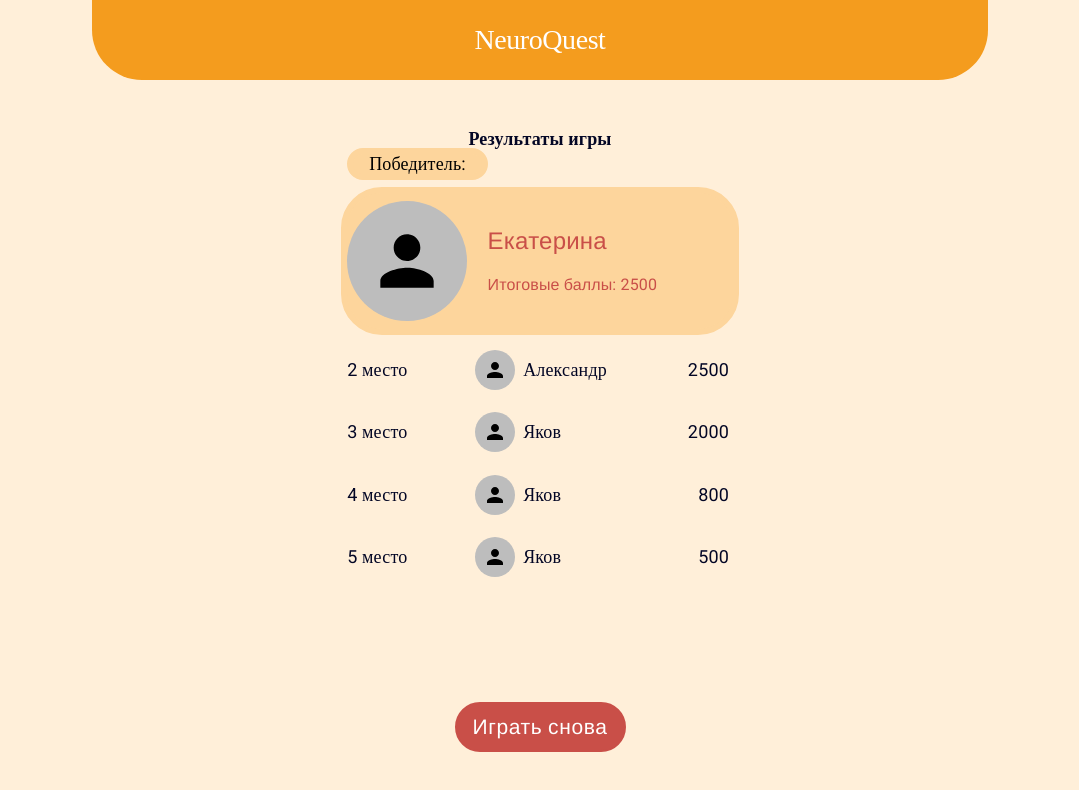
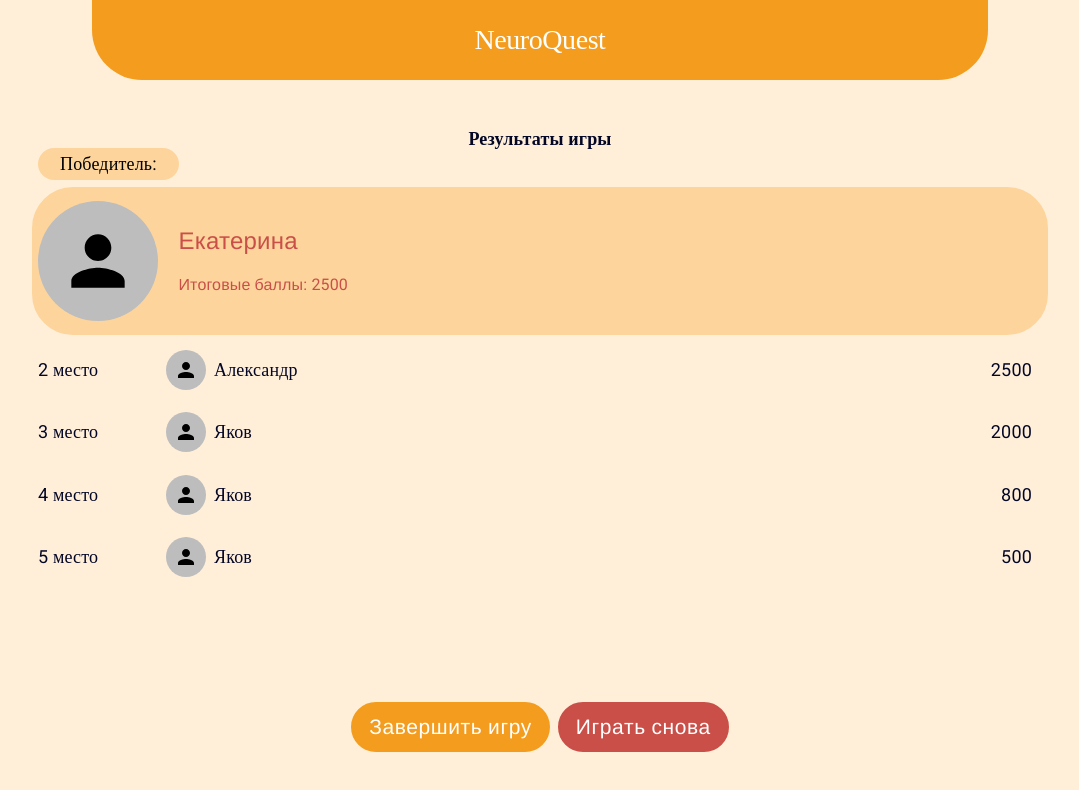
Before and after one commit to oop-expert/tensorPractice2024, a React (Vite) app in the folder frontend/: page /results/1 in a window 1280 px wide. Shown: the top 790 px of the page, without its empty margins (100-1179 px from the left). Built offline with nearby package versions, Linux system fonts and the light colour scheme; a web font is replaced by a local one.

Commit message:
Fixes ui-elements

```diff
--- a/frontend/src/views/ResultsPage.tsx
+++ b/frontend/src/views/ResultsPage.tsx
@@ -11,8 +11,8 @@ export default function ResultsPage({name}: {name: string},{color}: {color: stri
 
     return(
         <Container maxWidth='lg' sx={{padding: '1.3vh', borderRadius: 5, display: 'flex', flexDirection: 'column', flexWrap: 'wrap'}}>
-          <Container maxWidth='md' sx={{display: 'flex', padding: '0vw', flexDirection: 'row',justifyContent:'center', alignItems: 'center', gap:'2px'}}>
-            <Box sx={{display: 'flex', fontSize:'2vh',flexDirection: 'column',  alignItems: 'center'}}>
+          <Container maxWidth='lg' sx={{display: 'flex', padding: '0vw', flexDirection: 'row',justifyContent:'center', alignItems: 'center', gap:'2px'}}>
+            <Box sx={{display: 'flex', width:'100%', fontSize:'2vh',flexDirection: 'column',  alignItems: 'center'}}>
                 <Typography sx={{fontSize:'48', fontWeight:'700', borderRadius:'142px', padding:'15'}}>Результаты игры</Typography>
                 <Box width={'100%'} display={isMobile ? 'none' : 'flex'} >
                     <Typography sx={{textAlign:'left', padding:'0.1vh 2vh', border:'6px solid #FDD59C', borderRadius:'41px', background:'#FDD59C', color:'black'}}>Победитель:</Typography>
@@ -148,7 +148,13 @@ export default function ResultsPage({name}: {name: string},{color}: {color: stri
                         <Typography>800</Typography>
                     </Box>
                 </List>
-                <Container maxWidth='md' sx={{position:'absolute', bottom:'1vh', left:'50%', marginRight:'-50%', transform:'translate(-50%, -50%)', alignItems:'center', margin:'0 auto', display: 'flex', flexDirection: 'column', paddingBottom:'10px', gap: 1}}>
+                <Container maxWidth='md' sx={{position:'absolute', bottom:'1vh', left:'50%', marginRight:'-50%', transform:'translate(-50%, -50%)', alignItems:'center', margin:'0 auto', display: 'flex', flexDirection: 'row', justifyContent:'center', paddingBottom:'10px', gap: 1}}>
+                    <Button
+                        variant='contained'
+                        color="secondary"
+                        onClick={() => navigate(`/`)}>
+                            Завершить игру
+                    </Button>
                     <Button
                         variant='contained'
                         onClick={() => navigate(`/lobby/${nanoid()}`)}>
--- a/frontend/src/views/RoomPage.tsx
+++ b/frontend/src/views/RoomPage.tsx
@@ -72,7 +72,7 @@ export default function RoomPage({name}: {name: string},{color}: {color: string}
           </DialogContentText>
         </DialogContent>
         <DialogActions sx={{display:'flex', flexDirection:'column', gap:1}}>
-          <Button variant='contained' style={{backgroundColor:'#F49C1E80', border:'0'}} onClick={handleCloseExit}>Выйти</Button>
+          <Button variant='contained' color='secondary' onClick={handleCloseExit}>Выйти</Button>
           <Button variant='contained' onClick={handleClose}>
             Вернуться в игру
           </Button>
@@ -121,7 +121,7 @@ export default function RoomPage({name}: {name: string},{color}: {color: string}
             <Button
               id='answerButton'
               variant='contained'
-              onClick={() => navigate(`/results/${Number(urlParams.id)}`)}>
+              onClick={() => navigate(`/results/${urlParams.id}`)}>
                 Ответить
             </Button>
           </Stack>
```
